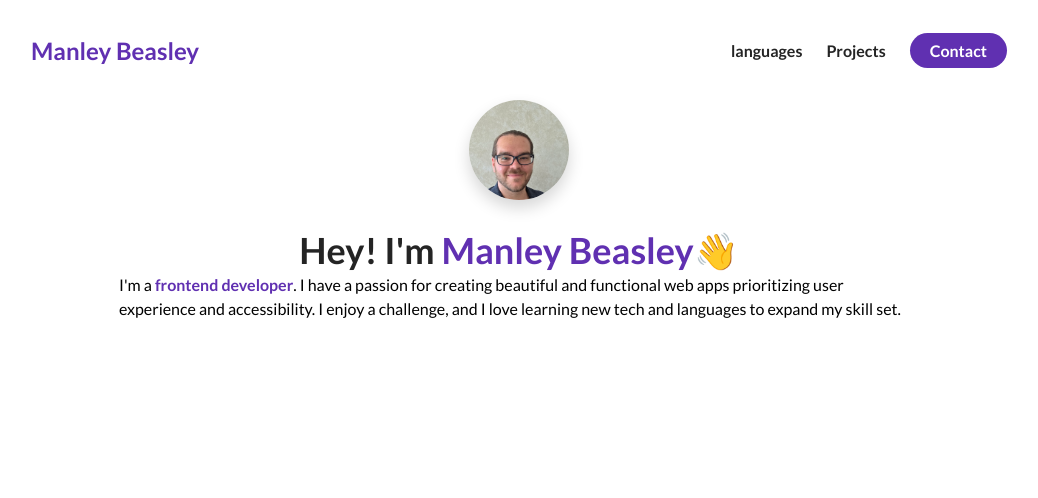
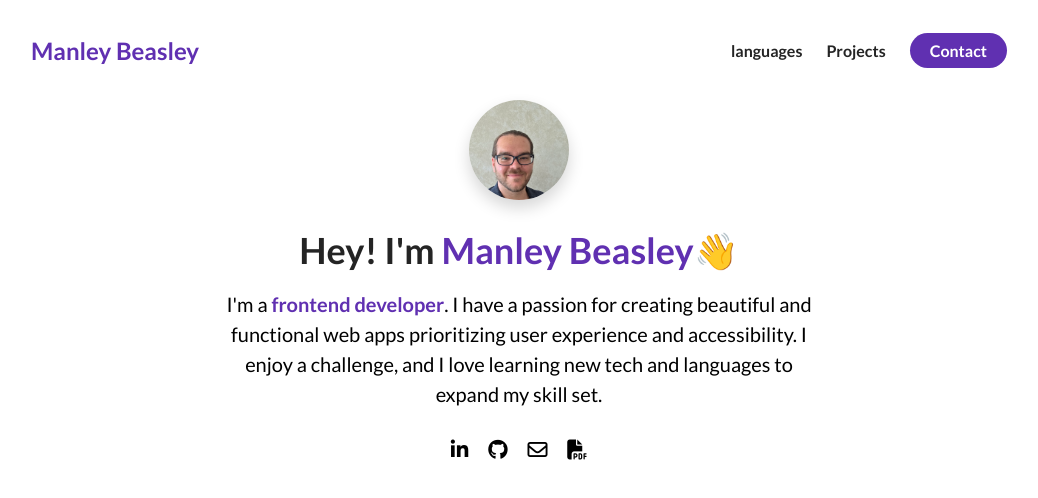
Before and after one commit to mmbeasley50/3.0-Project-Portfolio, a plain HTML site: page index.html in a window 1280 px wide. Shown: the whole page, without its empty margins (121-1159 px from the left). Drawn offline with Linux system fonts and the light colour scheme.

Commit message:
added logos

```diff
--- a/index.html
+++ b/index.html
@@ -5,6 +5,10 @@
     <meta name="viewport" content="width=device-width, initial-scale=1.0" />
     <title>Manley Beasley</title>
     <link rel="stylesheet" href="./styles.css" />
+    <script
+      src="https://kit.fontawesome.com/90795561b5.js"
+      crossorigin="anonymous"
+    ></script>
   </head>
   <body>
     <section id="about-me">
@@ -36,7 +40,11 @@
         <div class="about-me__info row">
           <div class="about-me__info--container">
             <figure class="about-me__picture--mask">
-              <img src="./assets/mypfp.jpg" class="about-me__picture" alt="Picture" />
+              <img
+                src="./assets/mypfp.jpg"
+                class="about-me__picture"
+                alt="Picture"
+              />
             </figure>
             <h1 class="about-me__info--title">
               Hey! I'm <span class="text-purple">Manley Beasley👋</span>
@@ -48,6 +56,41 @@
               challenge, and I love learning new tech and languages to expand my
               skill set.
             </p>
+            <div class="about-me__links">
+              <a
+                href="https://www.linkedin.com/in/beasley50/"
+                class="about-me__link"
+                target="_blank"
+                rel="noopener noreferrer"
+              >
+                <i class="fa-brands fa-linkedin-in"></i>
+              </a>
+              <a
+                href="https://github.com/mmbeasley50"
+                class="about-me__link"
+                target="_blank"
+                rel="noopener noreferrer"
+              >
+                <i class="fa-brands fa-github"></i>
+              </a>
+              <a
+                href="mailto:mmbeasley50@gmail.com"
+                class="about-me__link"
+                target="_blank"
+                rel="noopener noreferrer"
+              >
+                <i class="fa-regular fa-envelope"></i>
+              </a>
+
+              <a
+                href="./assets/resume.pdf"
+                class="about-me__link"
+                target="_blank"
+                rel="noopener noreferrer"
+              >
+                <i class="fa-solid fa-file-pdf"></i>
+              </a>
+            </div>
           </div>
         </div>
       </div>
--- a/styles.css
+++ b/styles.css
@@ -103,6 +103,9 @@ nav {
   display: flex;
   flex-direction: column;
   align-items: center;
+  max-width: 600px;
+  margin: 0 auto;
+  text-align: center;
 }
 
 .about-me__picture--mask {
@@ -122,3 +125,21 @@ nav {
 .about-me__picture {
   object-fit: cover;
 }
+
+.about-me__info--title {
+
+  margin-bottom: 16px;
+}
+
+.about-me__info--para {
+  font-size: 20px;
+  margin-bottom: 28px;
+}
+
+.about-me__link {
+  font-size: 20px;
+  color:black;
+  text-decoration: none;
+  padding: 0 8px;
+
+}
```
